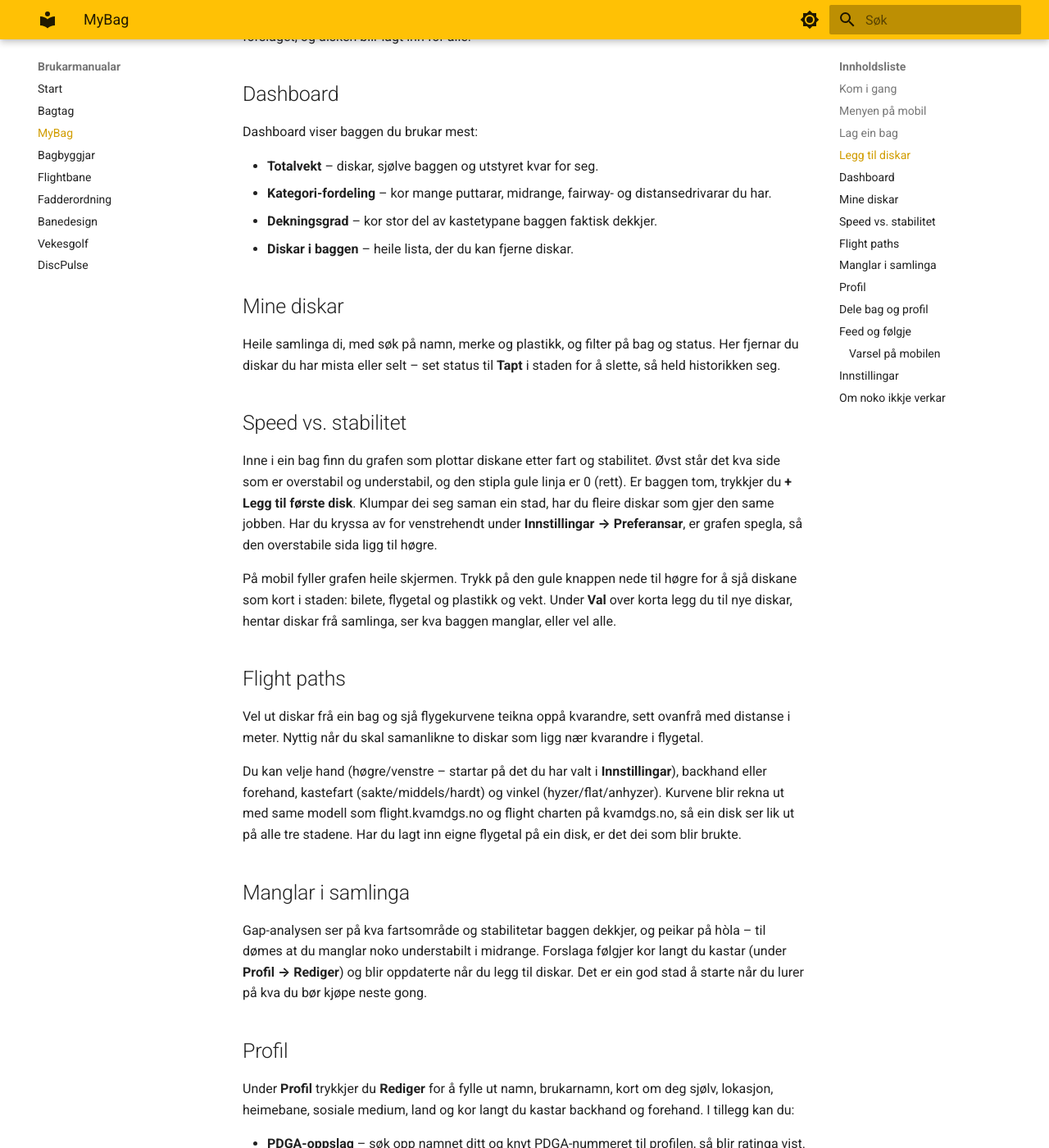
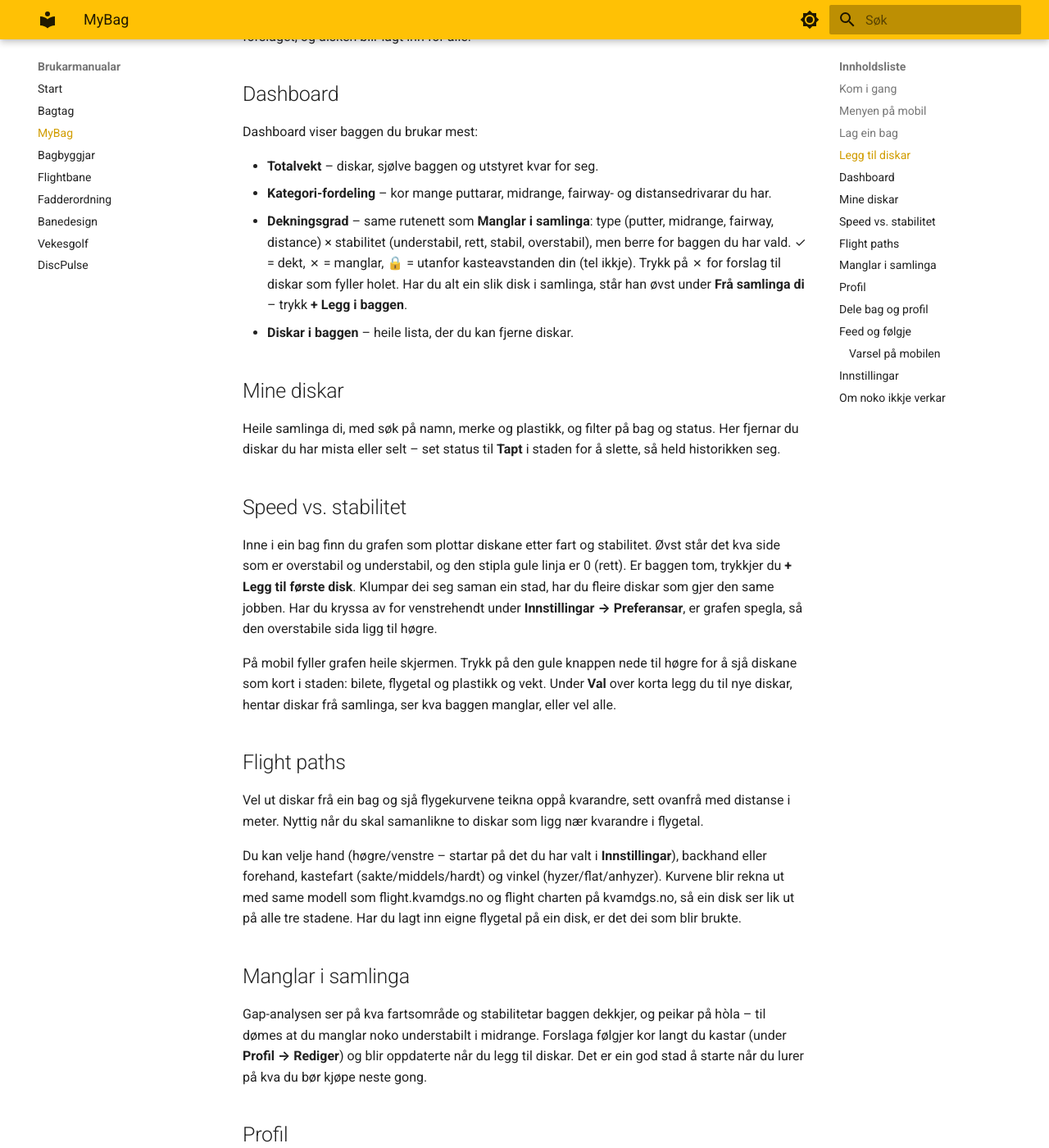
Before and after one commit to hanses89/manuals, an MkDocs documentation site: the page built from docs/bag.md, in a window 1280 px wide and 1400 px high, scrolled down 2530 px. Shown: the whole window at 82% size. Built offline with MkDocs 1.6.1 and Material for MkDocs 9.7.7, drawn with Linux system fonts in a browser that asks for light colours; some of the changed text lies outside the part shown.

Commit message:
manual: sync from bag.kvamdgs.no @ 46e9c3510f52e0a17d60c3c2316bbe9b463fe7ac

```diff
--- a/docs/bag.md
+++ b/docs/bag.md
@@ -108,7 +108,12 @@ Dashboard viser baggen du brukar mest:
 - **Totalvekt** – diskar, sjølve baggen og utstyret kvar for seg.
 - **Kategori-fordeling** – kor mange puttarar, midrange, fairway- og
   distansedrivarar du har.
-- **Dekningsgrad** – kor stor del av kastetypane baggen faktisk dekkjer.
+- **Dekningsgrad** – same rutenett som **Manglar i samlinga**: type (putter,
+  midrange, fairway, distance) × stabilitet (understabil, rett, stabil,
+  overstabil), men berre for baggen du har vald. ✓ = dekt, ✗ = manglar, 🔒 =
+  utanfor kasteavstanden din (tel ikkje). Trykk på ✗ for forslag til diskar som
+  fyller holet. Har du alt ein slik disk i samlinga, står han øvst under **Frå
+  samlinga di** – trykk **+ Legg i baggen**.
 - **Diskar i baggen** – heile lista, der du kan fjerne diskar.
 
 ## Mine diskar
```
Also changed, not shown: other parts of docs/bag.md (+2 -1 lines).
